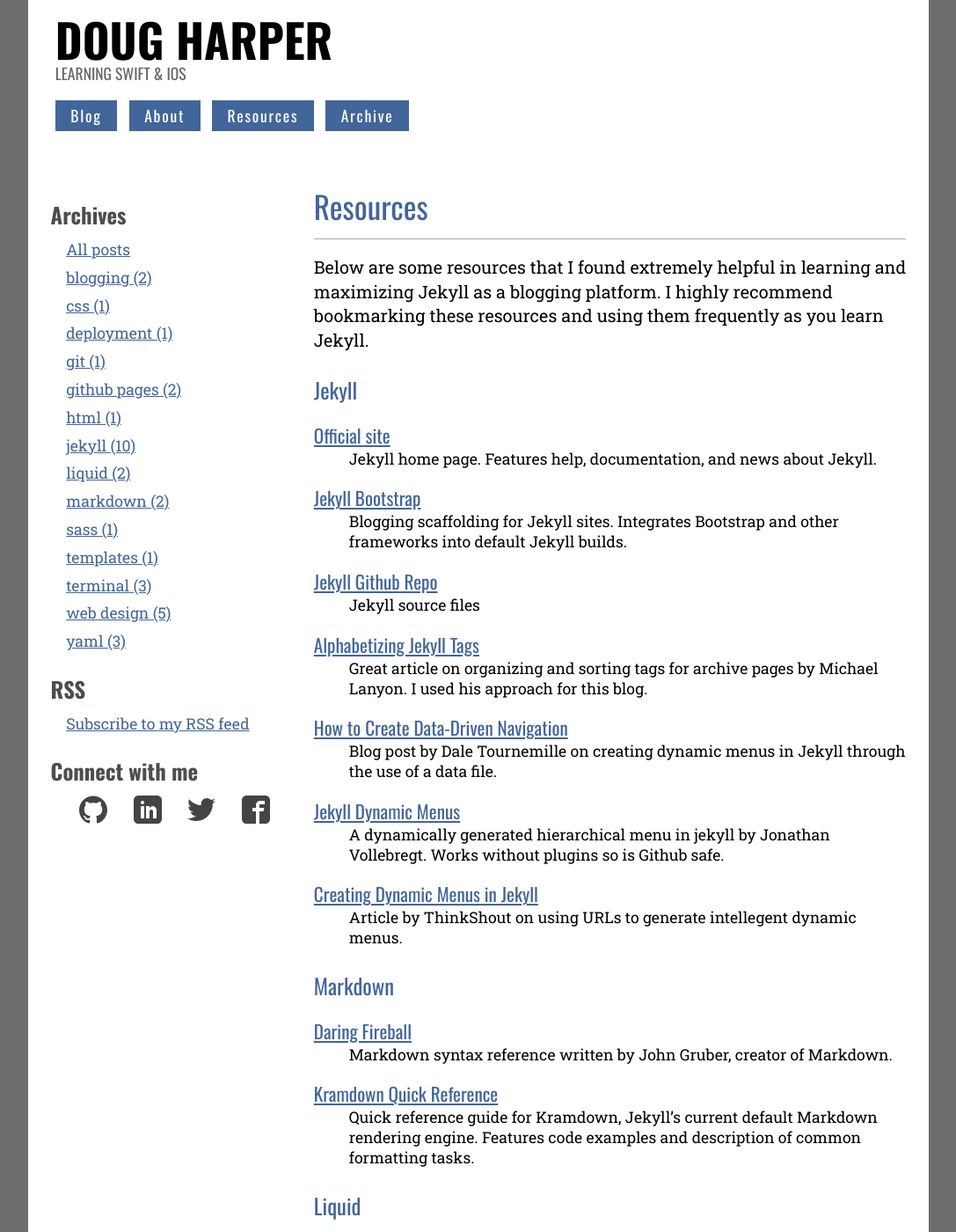
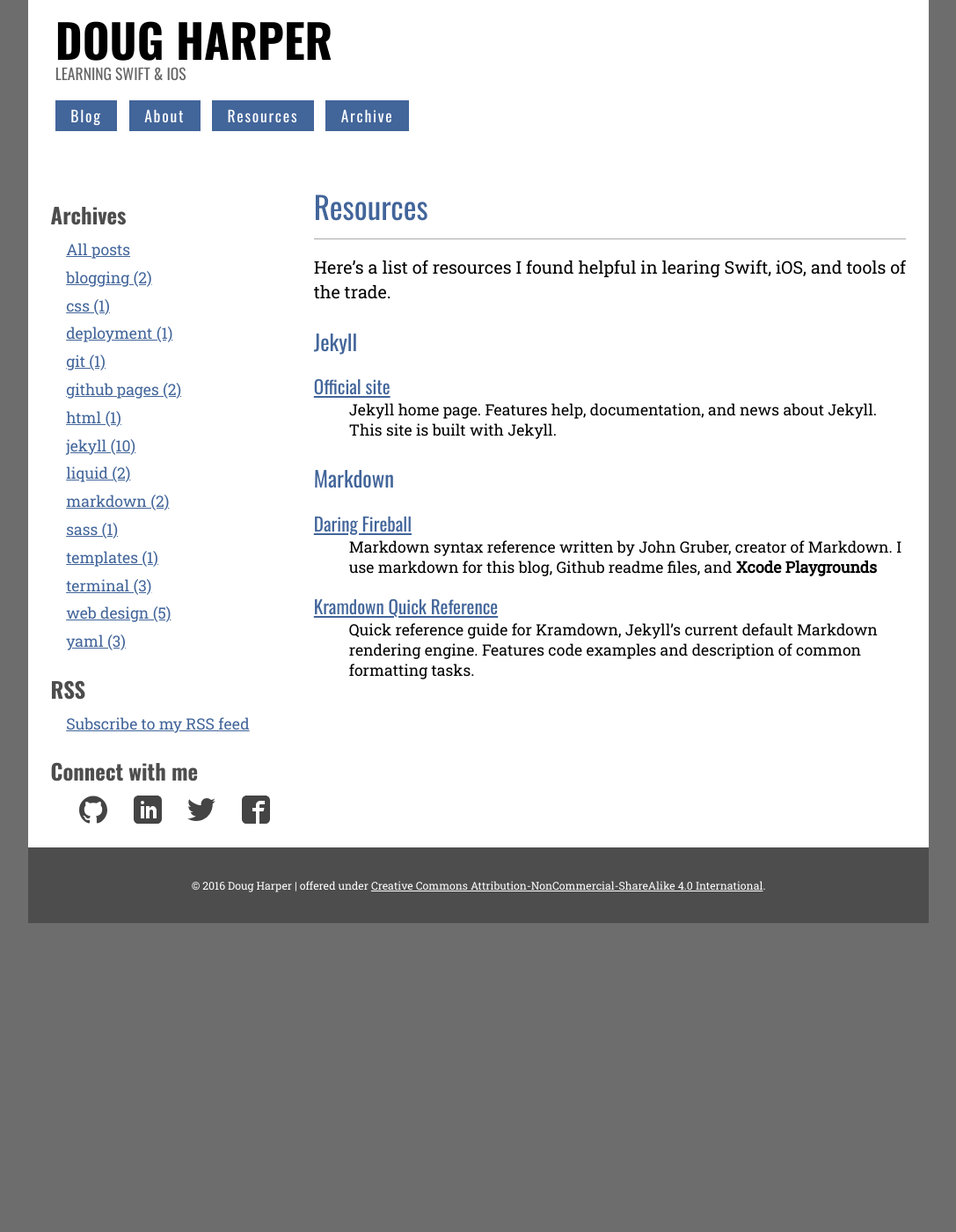
Before and after one commit to endodoug/endodoug.github.io, a Jekyll site: the page built from resources.md, in a window 1280 px wide and 1400 px high. Shown: the whole window at 88% size, without its empty margins (96-1183 px from the left). Built offline with Jekyll 4.4.1, drawn with Linux system fonts in a browser that asks for light colours; some of the changed text lies outside the part shown.

Commit message:
Update resources.md
Cleared the Resources page.  Left Jekyll and Markdown references

```diff
--- a/resources.md
+++ b/resources.md
@@ -3,69 +3,17 @@
 title: Resources
 ---
 
-Below are some resources that I found extremely helpful in learning and maximizing Jekyll as a blogging platform. I highly recommend bookmarking these resources and using them frequently as you learn Jekyll.
+Here's a list of resources I found helpful in learing Swift, iOS, and tools of the trade.
 
 ### Jekyll
 
 [Official site](http://jekyllrb.com/ "Official Jekyll site")
-: Jekyll home page. Features help, documentation, and news about Jekyll.
-
-[Jekyll Bootstrap](http://jekyllbootstrap.com/ "Jekyll Bootstrap")
-: Blogging scaffolding for Jekyll sites. Integrates Bootstrap and other frameworks into default Jekyll builds.
-
-[Jekyll Github Repo](https://github.com/jekyll/jekyll "Jekyll Github Repo")
-: Jekyll source files
-
-[Alphabetizing Jekyll Tags](http://blog.lanyonm.org/articles/2013/11/21/alphabetize-jekyll-page-tags-pure-liquid.html "Alphabetizing Jekyll Tags")
-: Great article on organizing and sorting tags for archive pages by Michael Lanyon. I used his approach for this blog.
-
-[How to Create Data-Driven Navigation](http://www.tournemille.com/blog/How-to-create-data-driven-navigation-in-Jekyll/ "http://www.tournemille.com/blog/How-to-create-data-driven-navigation-in-Jekyll/")
-: Blog post by Dale Tournemille on creating dynamic menus in Jekyll through the use of a data file.
-
-[Jekyll Dynamic Menus](http://jnvsor.github.io/jekyll-dynamic-menu/about/ "Jekyll Dynamic Menus")
-: A dynamically generated hierarchical menu in jekyll by Jonathan Vollebregt. Works without plugins so is Github safe.
-
-[Creating Dynamic Menus in Jekyll](http://thinkshout.com/blog/2014/12/creating-dynamic-menus-in-jekyll/ "Creating Dynamic Menus in Jekyll")
-: Article by ThinkShout on using URLs to generate intellegent dynamic menus.
+: Jekyll home page. Features help, documentation, and news about Jekyll. This site is built with Jekyll.
 
 ### Markdown
 
 [Daring Fireball](http://daringfireball.net/projects/markdown/syntax "markdown syntax")
-: Markdown syntax reference written by John Gruber, creator of Markdown.
+: Markdown syntax reference written by John Gruber, creator of Markdown. I use markdown for this blog, Github readme files, and **Xcode Playgrounds**
 
 [Kramdown Quick Reference](http://kramdown.gettalong.org/quickref.html “kramdown quick reference")
 : Quick reference guide for Kramdown, Jekyll’s current default Markdown rendering engine. Features code examples and description of common formatting tasks.
-
-
-### Liquid
-
-[Project homepage](http://liquidmarkup.org/ "Liquid project page")
-: Home page for the Liquid templating language. Contains downloads, documentations, and links to external resources.
-
-[Liquid for Designers](https://github.com/Shopify/liquid/wiki/Liquid-for-Designers "Liquid for Designers")
-: Shopify reference targeted at designers, with an emphasis on explaining language components and syntax.
-
-[Shopify Theme Guides](https://docs.shopify.com/themes/liquid-documentation/basics "Shopify Theme Guides")
-: Although largely focused on Shopify, provides a nice syntax reference for Liquid.
-
-
-### YAML
-
-[Yaml.org](http://yaml.org/ "yaml  homepage")
-: YAML.org home page. Links to specifications, related projects, and news. Although fairly technical, specifications provide a nice syntax resource.
-
-### Github
-
-[Github Pages Gem](https://github.com/github/pages-gem/blob/master/lib/github-pages.rb "Github Pages Gem")
-: Part of the Gihub repository. Allows you to track the latest versions of Jekyll components within Github so that you can stay current if using Github for deployment.
-
-### Deployment
-
-[Git-ftp](https://github.com/git-ftp/git-ftp "Git-ftp")
-: Git integrated FTP client. Good for integrating Git source control into a FTP-based deployment.
-
-[Git Deployment](http://nicolasgallagher.com/simple-git-deployment-strategy-for-static-sites/ "simple git deployment strategy for static sites")
-: Article by Nicolas Gallagher outlining a deployment strategy for static sites using Git. Although technical, it’s one of the clearest examples I’ve found on the subject.
-
-[Github Pages](https://pages.github.com/ "Github Pages")
-: Official site and documentation. Contains a section on Jekyll integration and deployment.
```
